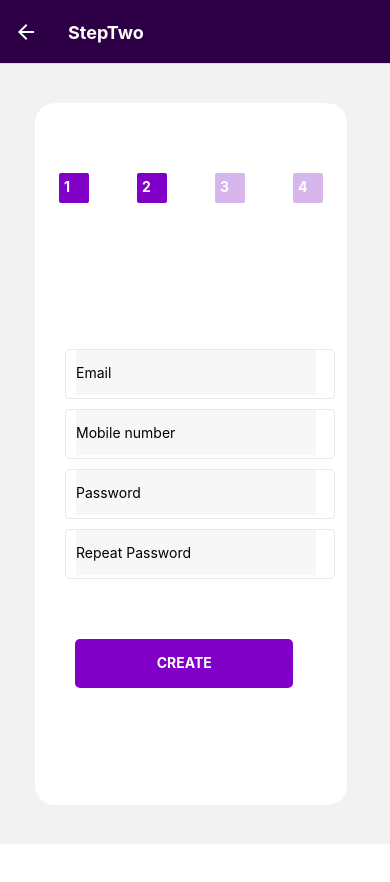
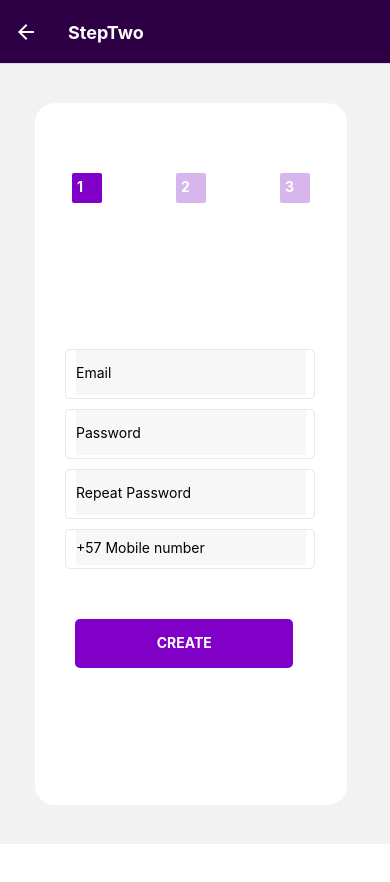
Before and after one commit to endyleyms/AWSCognitoNative, a React Native app: screen /StepTwo in a window 390 px wide. Shown: the top 882 px of the page. Built offline with nearby package versions, Linux system fonts and the light colour scheme; what amazon-cognito-identity-js would draw is missing.

Commit message:
modified navigation and phone register

```diff
--- a/Pages/Home.tsx
+++ b/Pages/Home.tsx
@@ -10,7 +10,7 @@ export default function Home({navigation}) {
             <Text style={styles.textL} onPress={() => navigation.navigate('Login')}>LOGIN</Text>
           </Pressable>
           <Pressable style={styles.butonS}>
-            <Text onPress={() => navigation.navigate('SingUp')}>SINGUP</Text>
+            <Text onPress={() => navigation.navigate('StepTwo')}>SINGUP</Text>
           </Pressable>
         </View>
 
--- a/Pages/Login.tsx
+++ b/Pages/Login.tsx
@@ -56,7 +56,7 @@ export default function Login({navigation}){
               placeholder="Your password" />
           </View>
           <Text  style={styles.text1}>Forget your paswword?</Text>
-          <Text style={styles.text2} onPress={() => navigation.navigate('SingUp')}>Dont have an account? Sing up </Text>
+          <Text style={styles.text2} onPress={() => navigation.navigate('StepTwo')}>Dont have an account? Sing up </Text>
 
           <Pressable style={styles.buton}>
             <Text style={styles.text} onPress={handleLogin}>LOGIN</Text>
--- a/Pages/SingUp.tsx
+++ /dev/null
@@ -1,158 +0,0 @@
-import React from "react";
-import { SafeAreaView, TextInput, StyleSheet, View, Text, Pressable} from 'react-native';
-
-
-export default function Login({navigation}){
-    const [indicative, setIndicative] = React.useState('');
-    const [number, setNumber] = React.useState('');
-
-    return(
-        <>
-    <SafeAreaView style={styles.container1}>
-        <View style={styles.containerSteps}>
-         <View style={styles.containerSelect}><Text style={styles.text}>1</Text></View>
-         <View style={styles.containerStep}><Text style={styles.text}>2</Text></View>
-         <View style={styles.containerStep}><Text style={styles.text}>3</Text></View>
-         <View style={styles.containerStep}><Text style={styles.text}>4</Text></View>
-        </View>
-        <View style={styles.container2}>
-            <Text style={styles.text1}>Enter your mobile number to continue</Text>
-            <View style={styles.containerInput}>
-                <View style={styles.containerIndicative}>
-                    <TextInput
-                    style={styles.input}
-                    value={indicative}
-                    onChangeText={(text) =>setIndicative(text)}
-                    placeholder="+57" />
-                </View>
-
-                <View style={styles.container}>
-                    <TextInput
-                    style={styles.input}
-                    value={number}
-                    onChangeText={(text) =>setNumber(text)}
-                    placeholder="Mobile number" />
-                </View>
-            </View>
-            <Text  style={styles.text1}>Have a account?</Text>
-            <Text style={styles.text2} onPress={() => navigation.navigate('Login')}>Login with user and password </Text>
-
-            <Pressable style={styles.buton}>
-            <Text style={styles.text} onPress={() => navigation.navigate('StepTwo')} >NEXT</Text>
-            </Pressable>
-        </View>
-
-
-
-    </SafeAreaView>
-    </>
-    );
-
-}
-
-const styles= StyleSheet.create({
-    container1:{
-        position: 'relative',
-        alignItems: 'stretch',
-        width: '80%',
-        height: '90%',
-        left: 35,
-        top: '5%',
-        bottom: 20,
-        backgroundColor: '#FFFFFF',
-        borderColor: '#e8e8e8',
-        borderRadius:20
-      },
-      container2:{
-        position: 'relative',
-        alignItems: 'stretch',
-        top: '40%',
-        height: '100%',
-
-      },
-      containerSteps:{
-        display:'flex',
-        justifyContent:'space-around',
-        flexDirection:'row',
-        top:'10%'
-      },
-
-      containerSelect:{
-        backgroundColor: '#8100C7',
-        width: 30,
-        height: 30,
-        borderRadius: 2
-      },
-      containerStep:{
-        backgroundColor: '#801BC452',
-        width: 30,
-        height: 30,
-        borderRadius: 2
-      },
-      containerInput:{
-        display:'flex',
-        flexDirection:'row'
-      },
-
-      container:{
-        backgroundColor: 'white',
-        borderColor: '#e8e8e8',
-        borderWidth: 1,
-        borderRadius: 5,
-        paddingHorizontal: 10,
-        marginVertical: 5,
-        left:30,
-        width: 200,
-        height: 40
-      },
-      containerIndicative:{
-        backgroundColor: 'white',
-        borderColor: '#e8e8e8',
-        borderWidth: 1,
-        borderRadius: 5,
-        paddingHorizontal: 10,
-        marginVertical: 5,
-        left:30,
-        width: 50,
-        height: 40
-      },
-
-      input:{
-        height: 35,
-        width:180,
-        backgroundColor: '#F7F7F7'
-      },
-      buton:{
-        backgroundColor: '#8100C7',
-        width: '70%',
-        height: '7%',
-        padding: 10,
-        marginVertical: 5,
-        alignItems: 'center',
-        borderRadius: 5,
-        position:'relative',
-        left:40,
-        top: 50
-      },
-      text:{
-        fontWeight: 'bold',
-        color: 'white',
-        justifyContent:'center',
-        alignItems:'center',
-        padding: 5
-      },
-      text1:{
-        position:'relative',
-        fontWeight: 'bold',
-        color: '#787878',
-        left:40,
-        padding: 5
-      },
-      text2:{
-        position:'relative',
-        fontWeight: 'bold',
-        left:40,
-        color:'#8100C7',
-        padding: 5
-      }
-})
--- a/Pages/SteepFour.tsx
+++ b/Pages/SteepFour.tsx
@@ -30,10 +30,9 @@ export default function StepFour({navigation, route}){
         <>
         <SafeAreaView style={styles.container1}>
             <View style={styles.containerSteps}>
-                <View style={styles.containerSelect}><Text style={styles.text} onPress={() => navigation.navigate('SingUp')}>1</Text></View>
-                <View style={styles.containerSelect}><Text style={styles.text}  onPress={() => navigation.navigate('StepTwo')}>2</Text></View>
-                <View style={styles.containerSelect}><Text style={styles.text} onPress={() => navigation.navigate('StepTree')}>3</Text></View>
-                <View style={styles.containerSelect}><Text style={styles.text}>4</Text></View>
+                <View style={styles.containerSelect}><Text style={styles.text}  onPress={() => navigation.navigate('StepTwo')}>1</Text></View>
+                <View style={styles.containerSelect}><Text style={styles.text} onPress={() => navigation.navigate('StepTree')}>2</Text></View>
+                <View style={styles.containerSelect}><Text style={styles.text}>3</Text></View>
             </View>
             <View style={styles.container2}>
                 <View style={styles.containerSteps}>
--- a/Pages/StepTree.tsx
+++ b/Pages/StepTree.tsx
@@ -7,10 +7,9 @@ export default function StepTree({navigation, route}){
         <>
         <SafeAreaView style={styles.container1}>
             <View style={styles.containerSteps}>
-                <View style={styles.containerSelect}><Text style={styles.text} onPress={() => navigation.navigate('SingUp')}>1</Text></View>
-                <View style={styles.containerSelect}><Text style={styles.text}  onPress={() => navigation.navigate('StepTwo')}>2</Text></View>
-                <View style={styles.containerSelect}><Text style={styles.text}>3</Text></View>
-                <View style={styles.containerStep}><Text style={styles.text}>4</Text></View>
+                <View style={styles.containerSelect}><Text style={styles.text}  onPress={() => navigation.navigate('StepTwo')}>1</Text></View>
+                <View style={styles.containerSelect}><Text style={styles.text}>2</Text></View>
+                <View style={styles.containerStep}><Text style={styles.text}>3</Text></View>
             </View>
             <View style={styles.container2}>
                 <Text style={styles.text2}>YOUR ACCOUNT HAS BEEN CREATED!</Text>
--- a/Pages/StepTwo.tsx
+++ b/Pages/StepTwo.tsx
@@ -41,10 +41,9 @@ export default function StepTwo({navigation}){
         <>
         <SafeAreaView style={styles.container1}>
             <View style={styles.containerSteps}>
-                <View style={styles.containerSelect}><Text style={styles.text} onPress={() => navigation.navigate('SingUp')}>1</Text></View>
-                <View style={styles.containerSelect}><Text style={styles.text}>2</Text></View>
+                <View style={styles.containerSelect}><Text style={styles.text}>1</Text></View>
+                <View style={styles.containerStep}><Text style={styles.text}>2</Text></View>
                 <View style={styles.containerStep}><Text style={styles.text}>3</Text></View>
-                <View style={styles.containerStep}><Text style={styles.text}>4</Text></View>
             </View>
             <View style={styles.container2}>
                 <View style={styles.containerInput}>
@@ -54,13 +53,6 @@ export default function StepTwo({navigation}){
                         value={email}
                         onChangeText={(text) =>setEmail(text)}
                         placeholder="Email" />
-                    </View>
-                    <View style={styles.container}>
-                        <TextInput
-                        style={styles.input}
-                        value={number}
-                        onChangeText={(text) =>setNumber(text)}
-                        placeholder="Mobile number" />
                     </View>
                     <View style={styles.container}>
                         <TextInput
@@ -77,6 +69,14 @@ export default function StepTwo({navigation}){
                         secureTextEntry={true}
                         onChangeText={(text) =>setConfirm(text)}
                         placeholder="Repeat Password" />
+                    </View>
+
+                    <View style={styles.containerN}>
+                        <TextInput
+                        style={styles.inputN}
+                        value={number}
+                        onChangeText={(text) =>setNumber(text)}
+                        placeholder="+57 Mobile number" />
                     </View>
                 </View>
                 <Pressable style={styles.buton}>
@@ -141,13 +141,13 @@ const styles= StyleSheet.create({
         paddingHorizontal: 10,
         marginVertical: 5,
         left:30,
-        width: 270,
+        width: 250,
         height: 50
       },
 
       input:{
         height: 45,
-        width:240,
+        width:230,
         backgroundColor: '#F7F7F7'
       },
       buton:{
@@ -160,7 +160,7 @@ const styles= StyleSheet.create({
         borderRadius: 5,
         position:'relative',
         left:40,
-        top: 50
+        top: 40
       },
       text:{
         fontWeight: 'bold',
@@ -182,5 +182,21 @@ const styles= StyleSheet.create({
         left:40,
         color:'#8100C7',
         padding: 5
-      }
+      },
+      containerN:{
+        backgroundColor: 'white',
+        borderColor: '#e8e8e8',
+        borderWidth: 1,
+        borderRadius: 5,
+        paddingHorizontal: 10,
+        marginVertical: 5,
+        left:30,
+        width: 250,
+        height: 40
+      },
+      inputN:{
+        height: 35,
+        width:230,
+        backgroundColor: '#F7F7F7'
+      },
 })
```
Also changed, not shown: App.js (+0 -28 lines).
